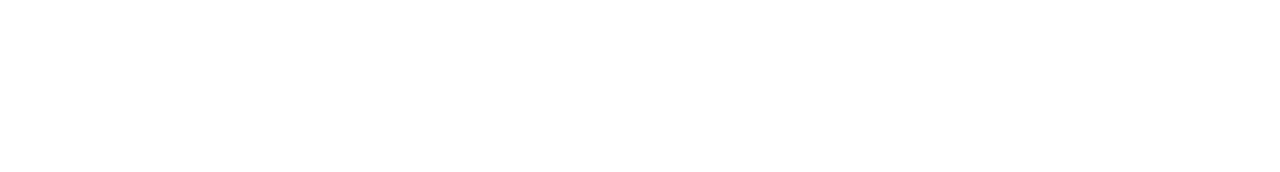
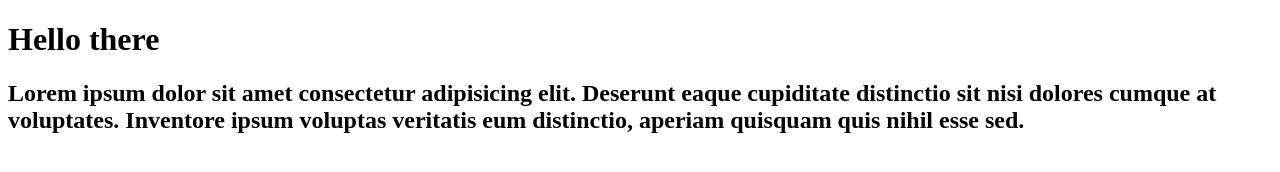
Before and after one commit to Adel-Anas/github-test, a plain HTML site: page index.html in a window 1280 px wide. Drawn offline with Linux system fonts and the light colour scheme.

Commit message:
added some text

```diff
--- a/index.html
+++ b/index.html
@@ -6,6 +6,7 @@
     <title>Document</title>
 </head>
 <body>
-
+    <h1>Hello there</h1>
+    <h2>Lorem ipsum dolor sit amet consectetur adipisicing elit. Deserunt eaque cupiditate distinctio sit nisi dolores cumque at voluptates. Inventore ipsum voluptas veritatis eum distinctio, aperiam quisquam quis nihil esse sed.</h2>
 </body>
 </html>
```
